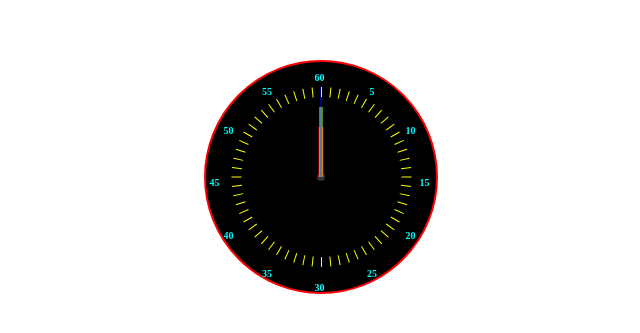
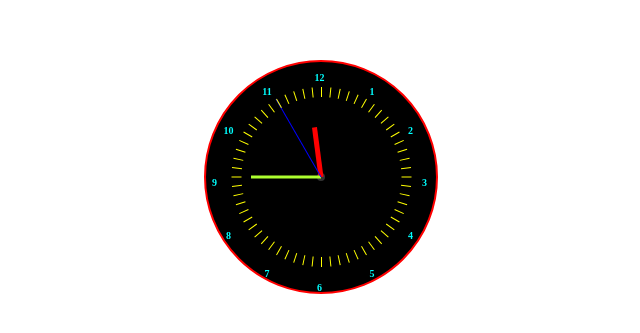
Before and after one commit to jagdevsinghdosanjh/Calibrated_Clock, a plain HTML site: page hoursLabelledClock.html in a window 1280 px wide. Shown: the part 231-564 px from the top of the page, without its empty margins (319-959 px from the left). Drawn offline with Linux system fonts and the light colour scheme.

Commit message:
Typo removed

```diff
--- a/hoursLabelledClock.html
+++ b/hoursLabelledClock.html
@@ -93,7 +93,7 @@
     </div>
     <script>
         function updateClock() {
-            const now = new Date();a
+            const now = new Date();
             const seconds = now.getSeconds();
             const minutes = now.getMinutes();
             const hours = now.getHours() % 12 + minutes / 60;
@@ -119,7 +119,7 @@
                 if (i % 5 === 0) {
                     const minuteLabel = document.createElement('div');
                     minuteLabel.classList.add('minute-label');
-                    minuteLabel.innerText = i === 0 ? '60' : i;
+                    minuteLabel.innerText = i === 0 ? '12' : i/5;
                     // Adjust the transformation to keep the text vertical
                     minuteLabel.style.transform = `rotate(${angle}deg) translateY(-105px) rotate(${-angle}deg)`;
                     dial.appendChild(minuteLabel);
```
Also changed, not shown: index.html (+1 -1 lines).
